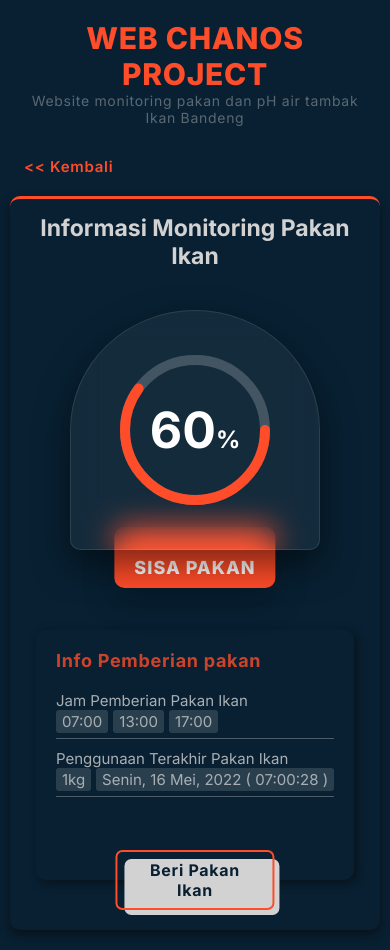
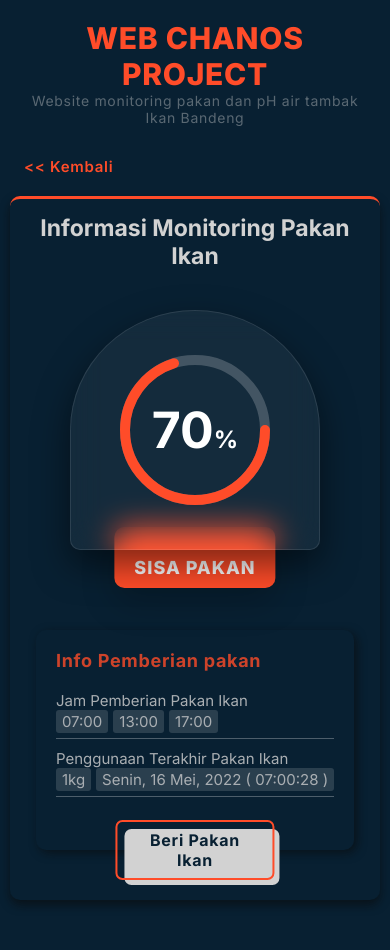
Before and after one commit to rafignwn/web-chanos-project, a React (Create React App) app: page /monitoring-pakan in a window 390 px wide. After the commit the page ends 920 px from the top, so only its background shows below. Built offline with nearby package versions, Linux system fonts and the light colour scheme.

Commit message:
repair margin pada informasi monitoring pakan ikan

```diff
--- a/src/component/ItemInfo/ItemInfoStyles.css
+++ b/src/component/ItemInfo/ItemInfoStyles.css
@@ -47,6 +47,7 @@
   color: var(--dark);
   border: 2px solid var(--orange);
   font-weight: 700;
+  cursor: pointer;
   transition: all 300ms ease-out;
 }
 .link a::before,
@@ -63,10 +64,14 @@
   z-index: -1;
 }
 .link a:hover::before,
-.link button:hover::before  {
+.link button:hover::before,
+.link a:active::before  {
   left: 0;
   top: 0;
   border-radius: 0;
+}
+.link button:focus {
+  outline: none;
 }
 
 .info h5 {
--- a/src/component/MonitoringPakan/MonitoringPakan.jsx
+++ b/src/component/MonitoringPakan/MonitoringPakan.jsx
@@ -7,6 +7,17 @@ import "./pakanStyles.css";
 import LinkHome from "../LinkHome/LinkHome";
 
 export default function MonitroingPakan() {
+  const beriPakan = () => {
+    const req = new XMLHttpRequest();
+    req.onload = function () {
+      console.log(this.responseText);
+    };
+    req.open(
+      "GET",
+      "https://primus.somee.com/updatePakan/1/eyJhbGciOiJIUzI1NiIsInR5cCI6IkpXVCJ9.eyJuaW0iOjE5MDQwMTc5LCJuYW1lIjoiUmFmaSBndW5hd2FuIiwia2VuZGFyYWFuIjoiU2VwZWRhIE1vdG9yIEFzdHJlYSJ9.nS--cLfPwWcszhrETlrKcv6MT3hy0ZUCDntN8lZOlTY"
+    );
+    req.send();
+  };
   const tanggalPakanIkan = format(
     parseISO("2022-05-16 07:00:28"),
     "eeeeeeeeee, d MMM, yyyy ( hh:mm:ss )",
@@ -24,8 +35,8 @@ export default function MonitroingPakan() {
       title: "Beri Pakan Ikan",
       type: "button",
       action: function (e) {
-        e.preventDefault();
         console.log("Sedang memberi pakan ikan");
+        beriPakan();
       },
     },
   };
@@ -35,7 +46,7 @@ export default function MonitroingPakan() {
       <div className="monitoring-pakan">
         <h5>Informasi Monitoring Pakan Ikan</h5>
         <div className="body-monitoring">
-          <ProgressBar value={60} title={"Sisa Pakan"} />
+          <ProgressBar value={70} title={"Sisa Pakan"} />
           <ItemInfo data={dataPakan} titleInfo={"Info Pemberian pakan"} />
         </div>
       </div>
--- a/src/component/MonitoringPakan/pakanStyles.css
+++ b/src/component/MonitoringPakan/pakanStyles.css
@@ -53,5 +53,10 @@
     }
     .body-monitoring {
         padding: 20px 0;
+        gap: 0px;
+    }
+    .body-monitoring .info {
+        margin-top: 70px;
+        height: 220px;
     }
 }
--- a/src/component/MonitoringPh/monitoringPhStyles.css
+++ b/src/component/MonitoringPh/monitoringPhStyles.css
@@ -8,7 +8,7 @@
     width: 100%;
     margin: auto;
     margin-top: 20px;
-    border-top: 2px solid var(--orange);
+    border-top: 3px solid var(--orange);
     border-radius: 10px;
     padding: 0 10px;
     display: flex;
```
